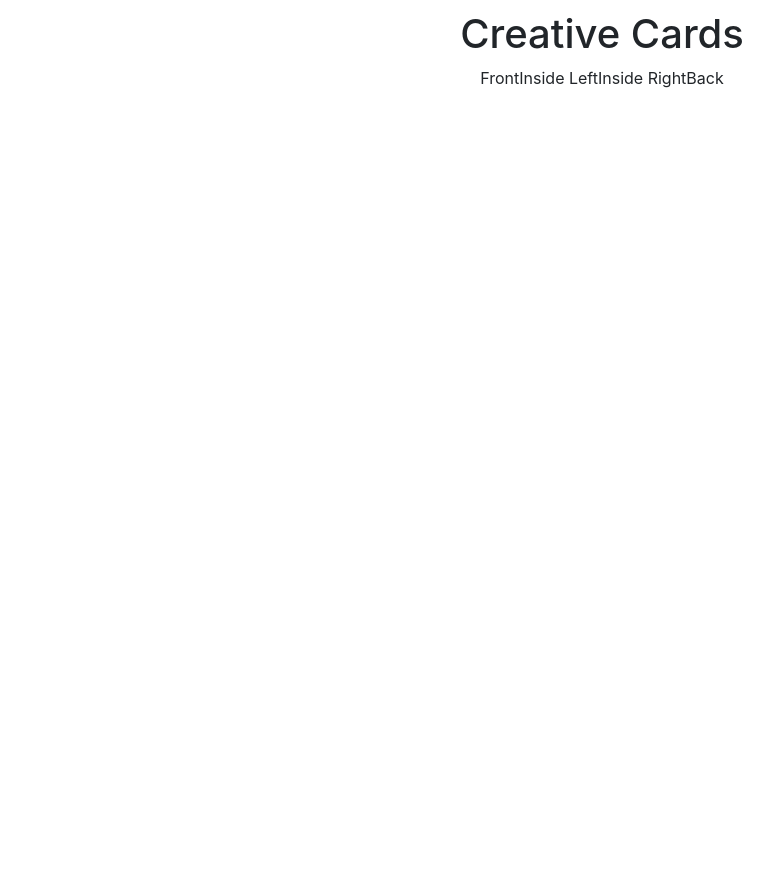
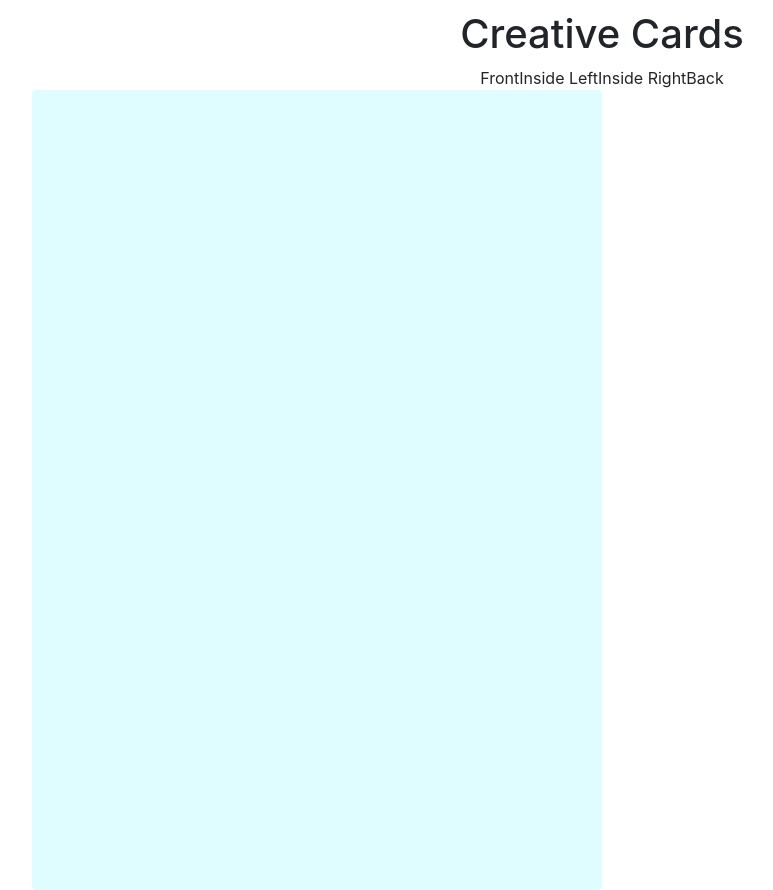
Before and after one commit to sahilmob/vue-greeting-cards, a Vue app: page / in a window 1280 px wide. Shown: the whole page, without its empty margins (38-811 px from the left). Before the commit the page ends 800 px from the top, so only its background shows below. Built offline with nearby package versions, Linux system fonts and the light colour scheme.

Commit message:
Add CardFront component

```diff
--- a/src/App.vue
+++ b/src/App.vue
@@ -3,6 +3,7 @@
     <div class="row">
       <div class="col-sm-12">
         <Header></Header>
+        <CardFront />
       </div>
     </div>
   </div>
@@ -10,9 +11,12 @@
 
 <script>
 import Header from "./components/Header";
+import CardFront from "./components/card/CardFront";
+
 export default {
   components: {
-    Header
+    Header,
+    CardFront
   }
 };
 </script>
--- /dev/null
+++ b/src/components/card/CardFront.vue
@@ -0,0 +1,25 @@
+<template>
+    <div class="row">
+        <div class="col-sm-6 card edit-area"></div>
+        <div class="col-sm-6 card card-display"></div>
+    </div>
+</template>
+
+<script>
+export default {};
+</script>
+
+<style scoped>
+.edit-area {
+  background: #dffdff;
+  padding: 20px;
+  height: 800px;
+  border: none;
+}
+
+.card-display {
+  padding: 20px;
+  height: 800px;
+  border: none;
+}
+</style>
```
